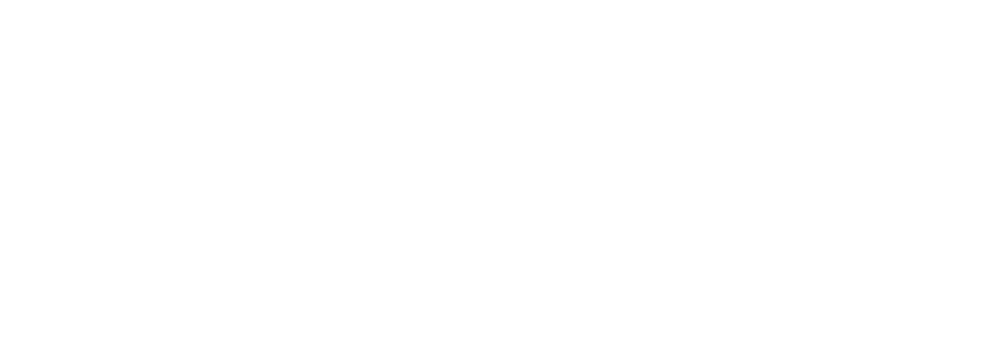
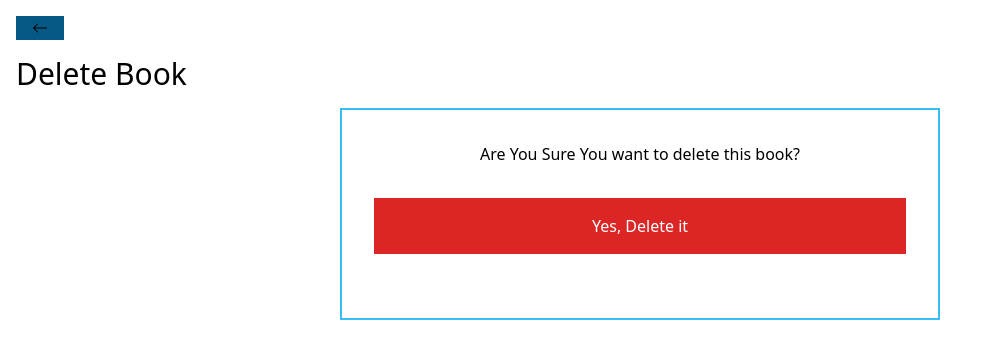
Before and after one commit to arjuncvinod/Book-Store, a React (Vite) app in the folder frontend/: page /books/delete/1 in a window 1280 px wide. Shown: the top 358 px of the page, without its empty margins (0-987 px from the left). Built offline with nearby package versions, Linux system fonts and the light colour scheme.

Commit message:
Delete functionalty added

```diff
--- a/frontend/src/pages/DeleteBook.jsx
+++ b/frontend/src/pages/DeleteBook.jsx
@@ -1,10 +1,41 @@
-import React from 'react'
+import { useState } from 'react'
+import Spinner from '../componets/Spinner'
+import Backbutton from '../componets/Backbutton'
+import axios from 'axios'
+import { useParams } from 'react-router-dom'
+import { useNavigate } from 'react-router-dom'
+
 
 function DeleteBook() {
+
+const [loading,setLoading]=useState(false)
+
+  const {id}=useParams()
+  const navigate = useNavigate()
+const handleDelete=()=>{
+  setLoading(true)
+  axios.delete(`http://localhost:8000/books/${id}`).then(()=>{
+    setLoading(false)
+    navigate('/')
+  }).catch((err)=>{
+    setLoading(false)
+    console.log(err);
+  })
+}
   return (
-    <div>
-
-    </div>
+   <div className='p-4'>
+<Backbutton />
+<h1 className='text-3xl my-4'>Delete Book</h1>
+{loading? <Spinner /> : ''}
+<div className='flex flex-col items-center border-2 border-sky-400 rounded-x1 w-[600px] p-8 mx-auto'>
+<h3 className='text-2x1'>Are You Sure You want to delete this book? </h3>
+<button
+className='p-4 bg-red-600 text-white m-8 w-full'
+onClick={handleDelete}>
+Yes, Delete it
+</button>
+</div>
+</div>
   )
 }
 
```
